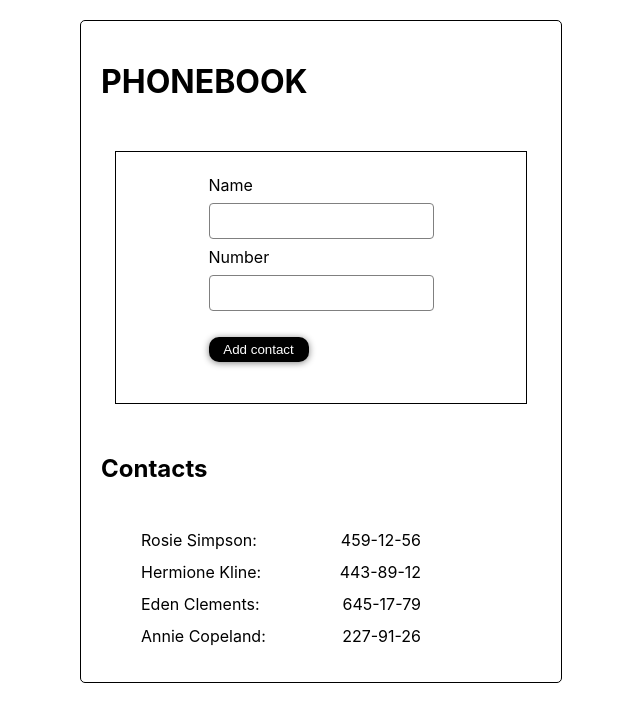
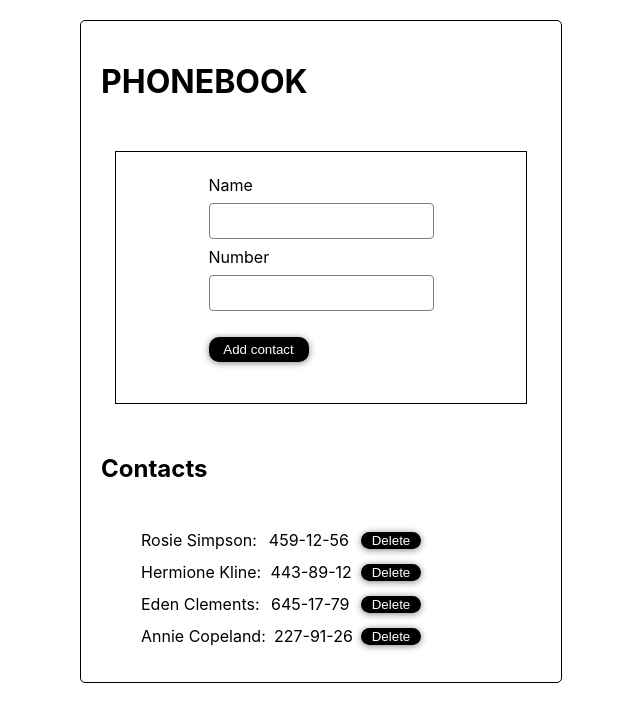
Before and after one commit to igorivnaolga/goit-react-woolf-hw-02-phonebook, a React (Create React App) app: page / in a window 1280 px wide. Shown: the top 722 px of the page, without its empty margins (319-959 px from the left). Built offline with nearby package versions, Linux system fonts and the light colour scheme.

Commit message:
add handleDelete

```diff
--- a/src/components/App.jsx
+++ b/src/components/App.jsx
@@ -29,13 +29,26 @@ export class App extends Component {
     });
   };
 
+  handleDelete = contactId => {
+    this.setState(prevState => {
+      return {
+        contacts: prevState.contacts.filter(
+          contact => contact.id !== contactId
+        ),
+      };
+    });
+  };
+
   render() {
     return (
       <Container>
         <Title>Phonebook</Title>
         <ContactForm onAddContact={this.addContact} />
         <SubTitle>Contacts</SubTitle>
-        <ContactList contacts={this.state.contacts}></ContactList>
+        <ContactList
+          contacts={this.state.contacts}
+          onDelete={this.handleDelete}
+        ></ContactList>
       </Container>
     );
   }
--- a/src/components/ContactCard/ContactCard.jsx
+++ b/src/components/ContactCard/ContactCard.jsx
@@ -1,9 +1,13 @@
-import { Item } from './ContactCard.styled';
-const ContactCard = ({ id, name, number }) => {
+import { Item, Btn } from './ContactCard.styled';
+
+const ContactCard = ({ id, name, number }, onDelete) => {
   return (
     <Item key={id}>
       <span>{name}:</span>
       <span>{number}</span>
+      <Btn type="button" onClick={() => onDelete(id)}>
+        Delete
+      </Btn>
     </Item>
   );
 };
--- a/src/components/ContactCard/ContactCard.styled.js
+++ b/src/components/ContactCard/ContactCard.styled.js
@@ -8,3 +8,18 @@ export const Item = styled.li`
   padding-top: 12px;
   color: #000;
 `;
+
+export const Btn = styled.button`
+  width: 60px;
+  border-radius: 10px;
+  border: none;
+  background-color: white;
+  box-shadow: 0 1px 7px grey;
+  background-color: #000;
+  color: #fff;
+  &:hover {
+    color: #000;
+    background-color: #fff;
+    cursor: pointer;
+  }
+`;
```
